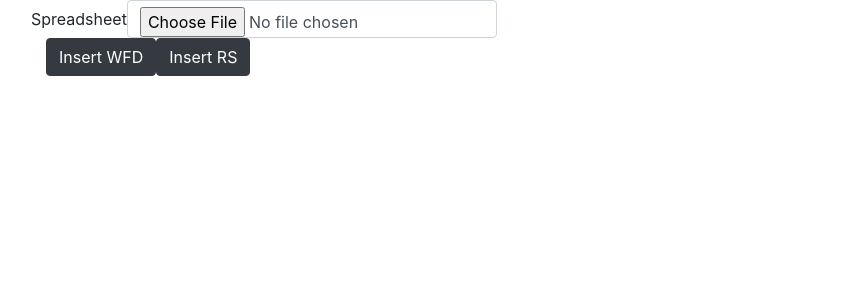
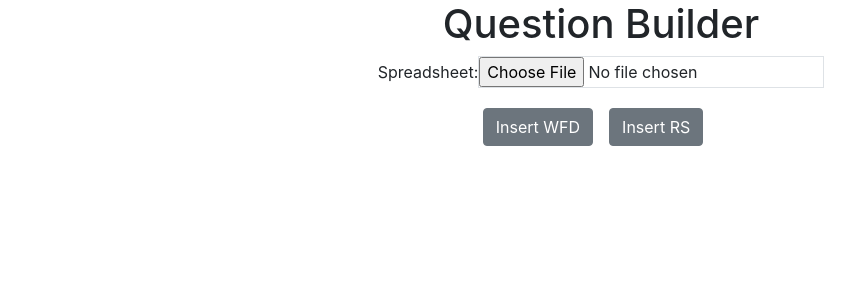
Before and after one commit to bondaigames/pte-learning, a React (Create React App) app: page / in a window 1280 px wide. Shown: the top 300 px of the page, without its empty margins (39-894 px from the left). Built offline with nearby package versions, Linux system fonts and the light colour scheme.

Commit message:
fix insert data question bank

```diff
--- a/src/App.js
+++ b/src/App.js
@@ -7,7 +7,7 @@ import QuestionBuilder from "./containers/QuestionBuilder/QuestionBuilder";
 
 function App() {
   return (
-    <div className="container">
+    <div className="container text-center">
       <QuestionBuilder></QuestionBuilder>
       {/* <ExcelReader></ExcelReader> */}
     </div>
--- a/src/components/DataInput/DataInput.js
+++ b/src/components/DataInput/DataInput.js
@@ -16,13 +16,13 @@ class DataInput extends Component {
 
   render() {
     return (
-      <form className="form-inline">
-        <div className="form-group">
-          <label htmlFor="file">Spreadsheet</label>
+      <form>
+        <div className="form-group text-center">
+          <label>Spreadsheet: </label>
           <input
             type="file"
-            className="form-control"
             id="file"
+            className="border rounded-0"
             accept={SheetJSFT}
             onChange={this.handleChange}
           />
--- a/src/components/InsertData/InsertData.js
+++ b/src/components/InsertData/InsertData.js
@@ -9,21 +9,19 @@ class InsertData extends Component {
     error: ""
   };
   insertDataToDatabase = e => {
-    console.log(this.props);
-    if (this.props.file !== null && !_.isEmpty(this.props.sheet))
+    console.log("file: ", !_.isEmpty(this.props.file.name));
+    if (!_.isEmpty(this.props.file.name) && !_.isEmpty(this.props.sheet)) {
       readExcelFile(this.props.file, this.props.sheet, callback => {
         if (callback.error !== null) {
           console.log(callback);
           this.insertWFDQuestionBank(callback.data, callback.cols);
           return;
         }
-        this.setState({ error: callback.error });
+        // this.setState({ error: callback.error });
       });
-    // this.props.handleFile(this.props.sheet, (data, cols) => {
-    //   this.insertWFDQuestionBank(data, cols);
-    //   //
-    //   // console.log(data, cols);
-    // });
+    } else {
+      this.props.updatedData({ error: "There is no file uploaded" });
+    }
   };
 
   insertWFDQuestionBank = (data, cols) => {
@@ -98,12 +96,19 @@ class InsertData extends Component {
     return (
       <React.Fragment>
         <button
+          className="btn btn-secondary mr-3"
+          type="button"
+          onClick={this.insertDataToDatabase}
+        >
+          {this.props.children}
+        </button>
+        {/* <button
           type="button"
           className="btn btn-dark"
           onClick={this.insertDataToDatabase}
         >
           {this.props.children}
-        </button>
+        </button> */}
       </React.Fragment>
     );
   }
--- a/src/components/OutTable/OutTable.js
+++ b/src/components/OutTable/OutTable.js
@@ -1,8 +1,12 @@
 import React, { Component } from "react";
+import _ from "lodash";
 
 class OutTable extends Component {
   render() {
-    const rows = Object.keys(this.props.data).map(key => {
+    let rows = "",
+      cols = "";
+    if (_.isArray(this.props.data) && _.isArray(this.props.cols)) {
+      rows = Object.keys(this.props.data).map(key => {
         if (key !== "createdDate") {
           return (
             <tr key={key}>
@@ -15,15 +19,16 @@ class OutTable extends Component {
         return null;
       });
 
-    return (
+      cols = this.props.cols.map(c => <th key={c.key}>{c.name}</th>);
+    }
+
+    return _.isEmpty(rows) || _.isEmpty(cols) ? (
+      ""
+    ) : (
       <div className="table-responsive">
         <table className="table table-striped">
           <thead>
-            <tr>
-              {this.props.cols.map(c => (
-                <th key={c.key}>{c.name}</th>
-              ))}
-            </tr>
+            <tr>{cols}</tr>
           </thead>
           <tbody>{rows}</tbody>
         </table>
--- a/src/containers/QuestionBuilder/QuestionBuilder.js
+++ b/src/containers/QuestionBuilder/QuestionBuilder.js
@@ -28,8 +28,11 @@ class QuestionBuilder extends Component {
         ...this.state,
         data: data
       });
-      console.log("testing: ", this.state.data.data);
-      console.log("cols: ", this.state.data.cols);
+    } else {
+      this.setState({
+        ...this.state,
+        data: data
+      });
     }
   };
 
@@ -52,15 +55,12 @@ class QuestionBuilder extends Component {
     return (
       <React.Fragment>
         {alert}
+        <h1>Question Builder</h1>
         <DragDropFile updatedFile={this.updatedFile}>
-          <div className="row">
-            <div className="col-xs-12">
-              <DataInput updatedFile={this.updatedFile} />
-            </div>
-          </div>
+          <DataInput updatedFile={this.updatedFile} />
         </DragDropFile>
 
-        <div className="d-flex flex-wrap">
+        <div>
           <InsertData
             file={this.state.file}
             sheet={SHEET_ONE}
```
Also changed, not shown: 1 other file (tests, documents, lock files or other folders). Lines whose indentation alone changed are shown as unchanged.
